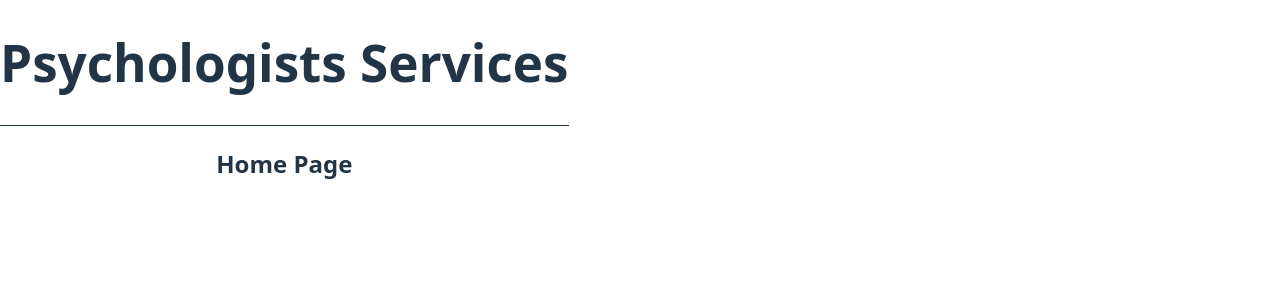
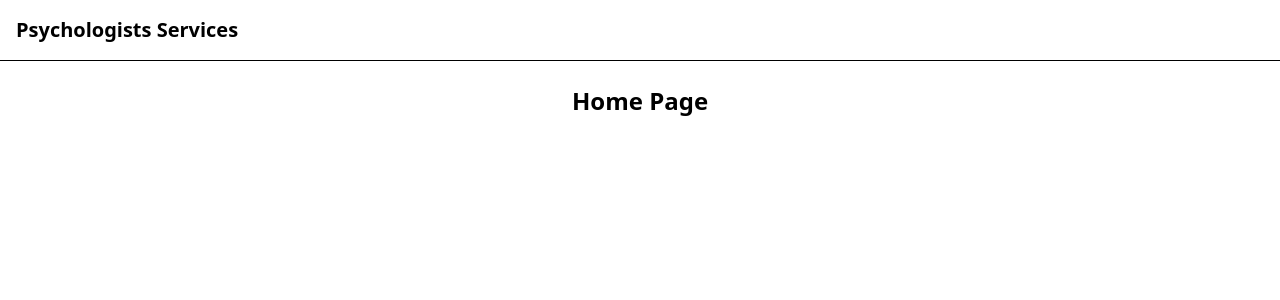
Before and after one commit to bilisimfatihi/psychologists-services, a React (Vite) app: page / in a window 1280 px wide. Shown: the top 300 px of the page. Built offline with nearby package versions, Linux system fonts and the light colour scheme.

Commit message:
fix: Tailwind 4 setup with PostCss configuration

```diff
--- a/postcss.config.js
+++ b/postcss.config.js
@@ -1,6 +1,5 @@
 export default {
   plugins: {
     "@tailwindcss/postcss": {},
-    autoprefixer: {},
   },
 };
--- a/src/index.css
+++ b/src/index.css
@@ -1,77 +1,11 @@
-@tailwind base;
-@tailwind components;
-@tailwind utilities;
+@import "tailwindcss";
 
 :root {
   font-family: system-ui, Avenir, Helvetica, Arial, sans-serif;
-  line-height: 1.5;
-  font-weight: 400;
-
-  color-scheme: light dark;
-  color: rgba(255, 255, 255, 0.87);
-  background-color: #242424;
-
-  font-synthesis: none;
-  text-rendering: optimizeLegibility;
-  -webkit-font-smoothing: antialiased;
-  -moz-osx-font-smoothing: grayscale;
-}
-
-a {
-  font-weight: 500;
-  color: #646cff;
-  text-decoration: inherit;
-}
-
-a:hover {
-  color: #535bf2;
 }
 
 body {
   margin: 0;
-  display: flex;
-  place-items: center;
   min-width: 320px;
   min-height: 100vh;
 }
-
-h1 {
-  font-size: 3.2em;
-  line-height: 1.1;
-}
-
-button {
-  border-radius: 8px;
-  border: 1px solid transparent;
-  padding: 0.6em 1.2em;
-  font-size: 1em;
-  font-weight: 500;
-  font-family: inherit;
-  background-color: #1a1a1a;
-  cursor: pointer;
-  transition: border-color 0.25s;
-}
-
-button:hover {
-  border-color: #646cff;
-}
-
-button:focus,
-button:focus-visible {
-  outline: 4px auto -webkit-focus-ring-color;
-}
-
-@media (prefers-color-scheme: light) {
-  :root {
-    color: #213547;
-    background-color: #ffffff;
-  }
-
-  a:hover {
-    color: #747bff;
-  }
-
-  button {
-    background-color: #f9f9f9;
-  }
-}
--- a/tailwind.config.js
+++ b/tailwind.config.js
@@ -1,8 +1,5 @@
-/** @type {import('tailwindcss').Config} */
 export default {
-  content: ["./index.html", "./src/**/*.{js,ts,jsx,tsx}"],
   theme: {
     extend: {},
   },
-  plugins: [],
 };
```
